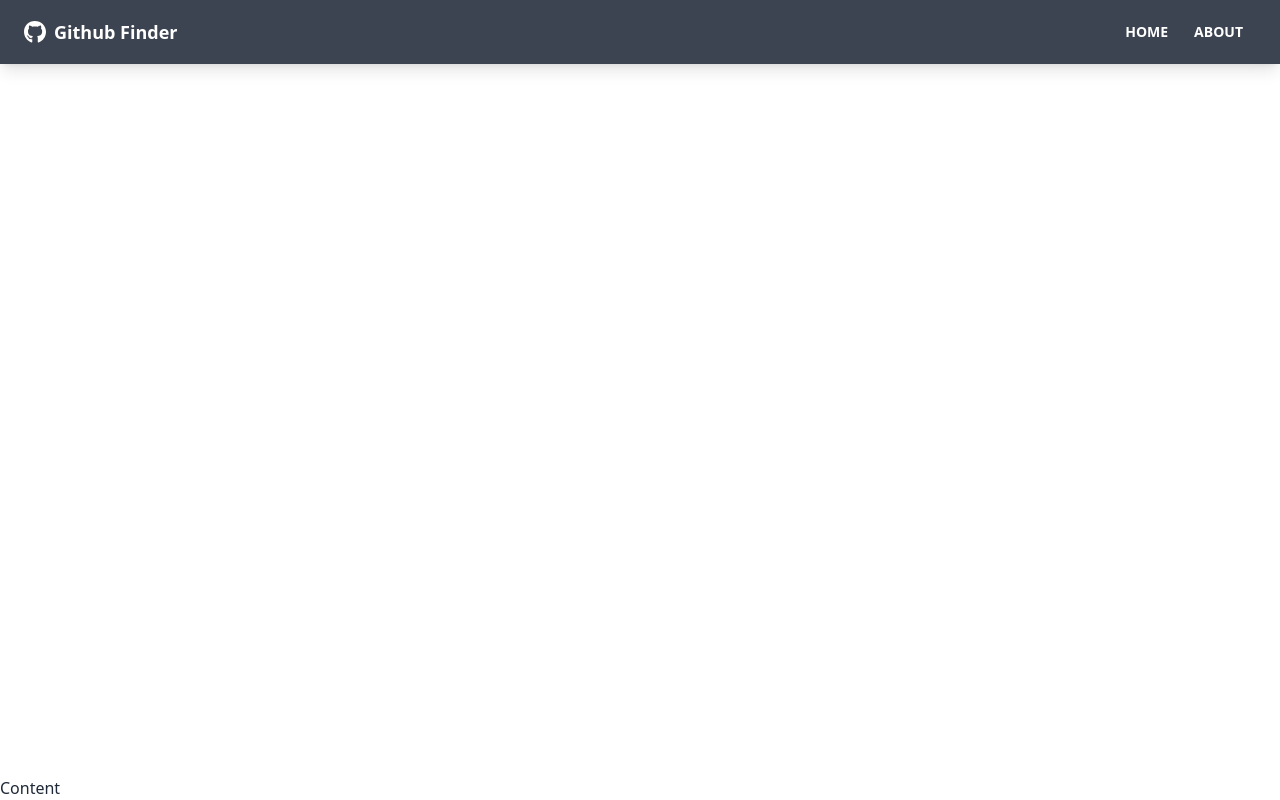
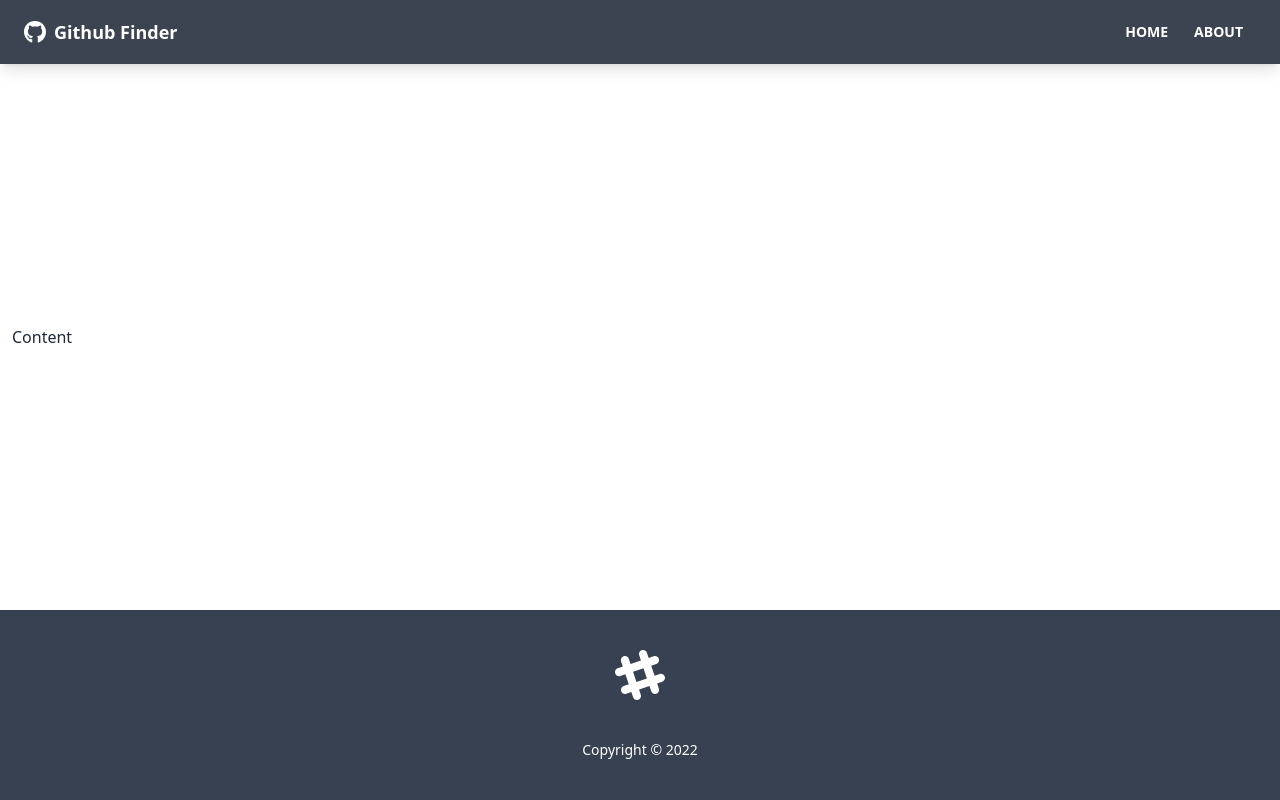
Before and after one commit to Hosseinht/github-finder-react, a React (Create React App) app: page / in a window 1280 px wide. Built offline with nearby package versions, Linux system fonts and the light colour scheme.

Commit message:
Footer  Component

```diff
--- a/src/App.js
+++ b/src/App.js
@@ -1,14 +1,16 @@
 import {BrowserRouter as Router, Routes, Route} from "react-router-dom";
 import Navbar from "./components/layout/Navbar";
+import Footer from "./components/layout/Footer";
 
 function App() {
     return (
         <Router>
             <div className="flex flex-col justify-between h-screen">
                 <Navbar/>
-          <main>
+                <main className='container mx-auto px-3 pb-12'>
                     Content
                 </main>
+                <Footer/>
             </div>
         </Router>
     );
--- /dev/null
+++ b/src/components/layout/Footer.jsx
@@ -0,0 +1,21 @@
+const Footer = () => {
+    const footerYear = new Date().getFullYear()
+    return (
+        <footer className='footer p-10 bg-gray-700 text-primary-content footer-center'>
+            <svg
+                width='50'
+                height='50'
+                viewBox='0 0 24 24'
+                xmlns='http://www.w3.org/2000/svg'
+                fillRule='evenodd'
+                clipRule='evenodd'
+                className='inline-block fill-current'
+            >
+                <path d='M22.672 15.226l-2.432.811.841 2.515c.33 1.019-.209 2.127-1.23 2.456-1.15.325-2.148-.321-2.463-1.226l-.84-2.518-5.013 1.677.84 2.517c.391 1.203-.434 2.542-1.831 2.542-.88 0-1.601-.564-1.86-1.314l-.842-2.516-2.431.809c-1.135.328-2.145-.317-2.463-1.229-.329-1.018.211-2.127 1.231-2.456l2.432-.809-1.621-4.823-2.432.808c-1.355.384-2.558-.59-2.558-1.839 0-.817.509-1.582 1.327-1.846l2.433-.809-.842-2.515c-.33-1.02.211-2.129 1.232-2.458 1.02-.329 2.13.209 2.461 1.229l.842 2.515 5.011-1.677-.839-2.517c-.403-1.238.484-2.553 1.843-2.553.819 0 1.585.509 1.85 1.326l.841 2.517 2.431-.81c1.02-.33 2.131.211 2.461 1.229.332 1.018-.21 2.126-1.23 2.456l-2.433.809 1.622 4.823 2.433-.809c1.242-.401 2.557.484 2.557 1.838 0 .819-.51 1.583-1.328 1.847m-8.992-6.428l-5.01 1.675 1.619 4.828 5.011-1.674-1.62-4.829z'></path>
+            </svg>
+            <p>Copyright &copy; {footerYear}</p>
+        </footer>
+    );
+};
+
+export default Footer;
```
Lines whose indentation alone changed are shown as unchanged.
